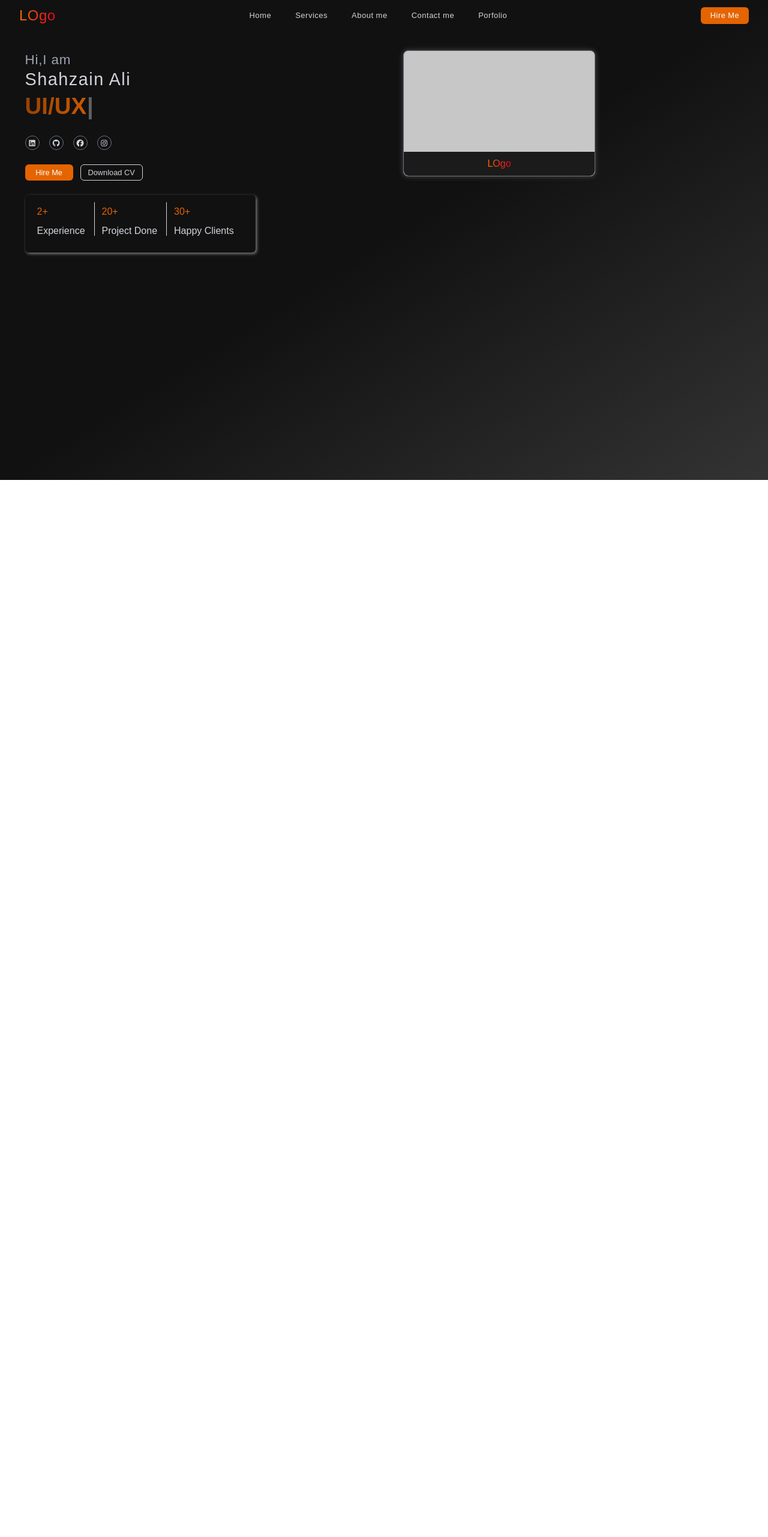
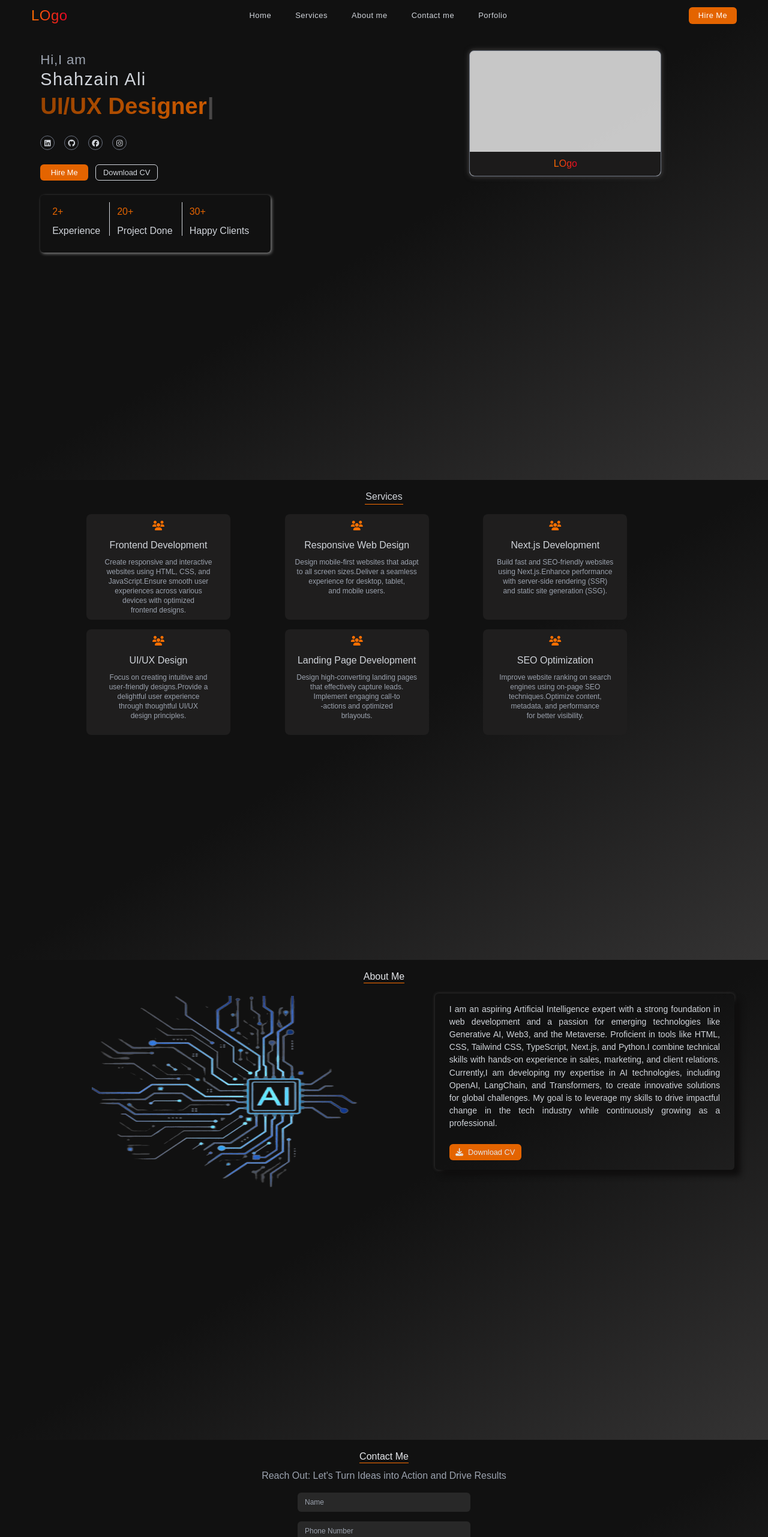
Before and after one commit to Shahzain-Bangash/Personal-Portfolio, a Next.js app: page / in a window 1280 px wide. Shown: the top 2562 px of the page at 60% size. Before the commit the page ends 800 px from the top, so only its background shows below. Built offline with nearby package versions, Linux system fonts and the light colour scheme.

Commit message:
update and add features

```diff
--- a/src/app/(pages)/about/page.tsx
+++ b/src/app/(pages)/about/page.tsx
@@ -4,7 +4,7 @@ import Image from "next/image";
 
 const About = () => {
   return (
-    <div className="my-4" id="about-sec">
+    <div className="py-4" id="about-sec">
       <h1 className="text-gray-200 text-center mx-auto  w-20">
         <span className="border-b border-[#FD6F00] pb-[2px]">About Me</span>
       </h1>
--- a/src/app/(pages)/contact/page.tsx
+++ b/src/app/(pages)/contact/page.tsx
@@ -6,7 +6,7 @@ const Contact = () => {
   return (
 
 
-    <div className="p-4">
+    <div className="p-4" id="contact-sec">
       <div className="text-center">
         <h1 className="text-gray-200 text-center mx-auto mb-2">
           <span className="border-b border-[#FD6F00] pb-[2px]">Contact Me</span>
@@ -24,34 +24,15 @@ const Contact = () => {
             required
           />{" "}
           <br />
-          <div className="flex justify-center border border-white">
-      <select
-              id="country-code"
-              name="country-code"
-              className="h-[32px] border border-white bg-[#282828] rounded-l-md focus:outline-none cursor-pointer  overflow-y-auto"
-            >
-              <option value="+92">+92</option>
-              <option value="+1">+1</option>
-              <option value="+44">+44</option>
-              <option value="+49">+49</option>
-              <option value="+33">+33</option>
-              <option value="+31">+31</option>
-              <option value=""></option>
-              <option value=""></option>
-              <option value=""></option>
-              <option value=""></option>
-        {/* <!-- Add more country codes here --> */}
-            </select>
+
           <input
               type="number"
               placeholder="Phone Number"
-              className="bg-[#282828] border-l border-gray-400 text-xs h-8 pl-3 mb-4 w-60 rounded-r-[6px] focus:outline-none"
+              className="bg-[#282828] text-xs h-8 pl-3 rounded-[6px] mb-4 w-72 focus:outline-none focus:none"
               required
             />
+            <br />
 
-
-            <br />
-          </div>
           <input
             type="email"
             name=""
@@ -59,8 +40,9 @@ const Contact = () => {
             placeholder="Email"
             className="bg-[#282828] text-xs h-8 pl-3 rounded-[6px] mb-4 w-72 focus:outline-none"
             required
-          />{" "}
+          />
           <br />
+
           <select
             name=""
             id=""
@@ -74,8 +56,9 @@ const Contact = () => {
             <option value="">Landing Page</option>
             <option value="">Responsive Web Design</option>
             <option value="">Next.js Development</option>
-          </select>{" "}
+          </select>
           <br />
+
           <textarea
             name=""
             id=""
--- a/src/app/components/Footer.tsx
+++ b/src/app/components/Footer.tsx
@@ -0,0 +1,78 @@
+import React from 'react'
+import Link from 'next/link'
+
+const Footer = () => {
+  return (
+    <div className="pt-1" id='footer-sec'>
+        <div>
+        <nav className="text-[13px] tracking-[0.5px]  px-[52px] py-2 flex text-white flex-col items-center ">
+            <Link href="" className="text-[1.5rem] pb-4">
+           <li className="list-none bg-gradient-to-r from-[#FA6E00] to-[#E60026] text-transparent bg-clip-text">
+                LOgo
+            </li>
+            </Link>
+            <ul className="flex gap-6 text-gray-300">
+            <Link href="">
+                <li className="hover:bg-gray-700 hover:text-gray-50 rounded-md inline-block px-2 py-[0.2em]">
+                Home
+                </li>
+            </Link>
+            <Link href="/services">
+                <li className="hover:bg-gray-700 hover:text-gray-50 rounded-md inline-block px-2 py-[0.2em]">
+                Services
+                </li>
+            </Link>
+            <Link href="/about">
+                <li className= "hover:bg-gray-700 hover:text-gray-50 rounded-md inline-block px-2 py-[0.2em]">About me</li>
+            </Link>
+            <Link href="/contact">
+                <li className= "hover:bg-gray-700 hover:text-gray-50 rounded-md inline-block px-2 py-[0.2em]">Contact me</li>
+            </Link>
+            <Link href="">
+                <li className="list-none hover:bg-gray-700 hover:text-gray-50 rounded-md inline-block px-2 py-[0.2em]">Porfolio</li>
+            </Link>
+        </ul>
+        </nav>
+        <div className="text-[1.6rem] text-gray-300  mx-auto   w-[50%] ">
+        <ul className="flex gap-4 my-3 mx-auto  w-[40%] justify-evenly">
+          <li className="border border-gray-500 cursor-pointer hover:shadow-primary hover:text-gray-50 rounded-3xl inline-block w-6 h-6 leading-6 text-center text-xs text-gray-300 ">
+            <Link href="">
+              <span className="fab fa-linkedin"></span>
+            </Link>
+          </li>
+          <li className="border border-gray-500 cursor-pointer hover:shadow-primary hover:text-gray-50 inline-block rounded-2xl w-6 h-6 leading-6 text-center text-xs text-gray-300 ">
+            <Link href="">
+              <span className="fab fa-github"></span>
+            </Link>
+          </li>
+          <li className="border border-gray-500 cursor-pointer hover:shadow-primary hover:text-gray-50 inline-block rounded-2xl w-6 h-6 leading-6 text-center text-xs text-gray-300 ">
+            <Link href="">
+              <span className="fab fa-facebook"></span>
+            </Link>
+          </li>
+          <li className="border border-gray-500 cursor-pointer hover:shadow-primary hover:text-gray-50 inline-block rounded-2xl w-6 h-6 leading-6 text-center text-xs text-gray-300 ">
+            <Link href="">
+              <span className="fab fa-instagram"></span>
+            </Link>
+          </li>
+        </ul>
+        </div>
+        <div className='text-gray-300 flex justify-center gap-6 border-b border-gray-300 w-[360px] mx-auto pb-5'>
+            <div >
+                <span className="fa-solid fa-envelope inline-block mt-1 text-[14px]"></span>
+                <span className="ml-2 text-[14px]">alishahzain604@gmail.com</span>
+            </div>
+            <div>
+                <span className="fa-solid fa-phone mr-2 inline-block mt-1 text-[14px]"></span>
+                <span className="inline-block text-[14px] ">+92 3363005909</span>
+            </div>
+        </div>
+        <div className='text-gray-300 w-[50%] text-[12px] mx-auto text-center '>
+            <p className='mt-2'>Designed by @shahzain.ali Front-End-Developer</p>
+        </div>
+        </div>
+    </div>
+  )
+}
+
+export default Footer
--- a/src/app/components/Header.tsx
+++ b/src/app/components/Header.tsx
@@ -3,8 +3,8 @@ import React from "react";
 
 const Header = () => {
   return (
-    <div>
-      <nav className="text-[13px] tracking-[0.5px]  px-8 py-2 flex text-white justify-between items-center">
+    <div className="">
+      <nav className="text-[13px] tracking-[0.5px]  px-[52px] py-2 flex text-white justify-between items-center ">
         <Link href="" className="text-[1.5rem]">
           <li className="list-none bg-gradient-to-r from-[#FA6E00] to-[#E60026] text-transparent bg-clip-text">
             LOgo
--- a/src/app/globals.css
+++ b/src/app/globals.css
@@ -28,7 +28,9 @@ body {
     font-family: sans-serif;
   color: rgb(99, 96, 96);
 }
-#service-section,#about-sec{
+#service-section,#about-sec,#footer-sec,#contact-sec{
+  height: 100vh;
+  margin-top: 0%;
   background: linear-gradient(
     to bottom right,
     rgb(17, 17, 17) 50%,
@@ -36,3 +38,7 @@ body {
     );
 
 }
+#footer-sec{
+  height: 50vh;
+  /* border: 2px solid white; */
+}
--- a/src/app/layout.tsx
+++ b/src/app/layout.tsx
@@ -1,7 +1,10 @@
 import type { Metadata } from "next";
 import localFont from "next/font/local";
 import "./globals.css";
-
+import Services from "./(pages)/services/page";
+import About from "./(pages)/about/page";
+import Contact from "./(pages)/contact/page";
+import Footer from "./components/Footer";
 
 
 const geistSans = localFont({
@@ -31,6 +34,10 @@ export default function RootLayout({
         className={`${geistSans.variable} ${geistMono.variable} antialiased`}
       >
         {children}
+        <Services/>
+        <About/>
+        <Contact/>
+        <Footer/>
       </body>
 
     </html>
--- a/src/app/page.tsx
+++ b/src/app/page.tsx
@@ -18,7 +18,7 @@ export default function Home() {
 
     <div className="h-[100vh]">
       <Header></Header>
-      <main className=" w-[93.5vw] h-[78vh] mx-auto flex gap-16">
+      <main className=" w-[92vw] h-[78vh] mx-auto flex gap-16 px-[16px]">
         <section id="section-1" className=" w-[50%]">
         <div className="pt-8 leading-8">
           <h3 className="text-[1.4rem] text-gray-400 tracking-[0.8px] ">
@@ -94,14 +94,14 @@ export default function Home() {
         </section>
       </section>
       <section id="section-2" className="w-[50%]  h-[300px] ">
-              <div className="mt-8 bg-[#ffffffc3]  w-[20rem] h-[210px] border border-gray-500 shadow-[0px_0px_5px_rgb(49_48_48),-0px_-0px_10px_rgb(70_69_69)] rounded-lg relative text-ellipsis overflow-hidden group" >
+              <div className="mt-8 bg-[#ffffffc3]  w-[20rem] h-[210px] border border-gray-500 shadow-[0px_0px_5px_rgb(49_48_48),-0px_-0px_10px_rgb(70_69_69)] rounded-lg relative text-ellipsis overflow-hidden group mx-auto" >
                 <div className="p-2 rounded-b-lg absolute w-full text-center bg-[#1c1b1b] bottom-0 left-0">
                  <span className="text-transparent relative text-center bg-gradient-to-r from-[#FA6E00] to-[#E60026] bg-clip-text">
                       LOgo
                 </span>
               </div>
 
-                  <span className="absolute text-black text-center font-sans opacity-0 w-[240px] h-[120px] right-[40%] top-[10%]  group-hover:transition-transform group-hover:duration-[0.8s] ease-in-out group-hover:translate-x-[40%]  group-hover:opacity-100 ">
+                  <span className="absolute text-black text-center font-sans opacity-0 w-[240px] h-[120px] right-[40%] top-[10%]  group-hover:transition-transform group-hover:duration-[0.6s] ease-in-out group-hover:translate-x-[35%]  group-hover:opacity-100 ">
                           Innovative Solutions for Modern <br />Challenges. Transforming<br />Ideas into Digital <br />Excellence
                   </span>
                   {/* group-hover:translate-y-[-50%] */}
```
